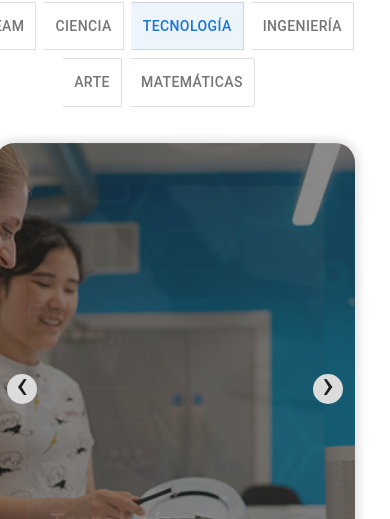
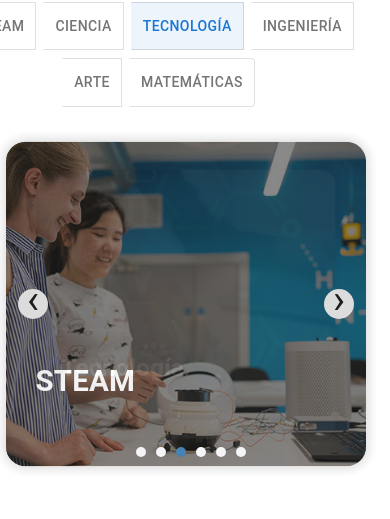
Before and after one commit to AylinAld-G/steam, a React (Vite) app: page / in a window 390 px wide. Shown: the part 797-1316 px from the top of the page. Built offline with nearby package versions, Linux system fonts and the light colour scheme; no server answers.

Commit message:
Responsive details

```diff
--- a/src/steam/components/Carousel.css
+++ b/src/steam/components/Carousel.css
@@ -104,3 +104,56 @@
   .pagination_dot-active {
     background-color: steelblue;
   }
+
+ @media (max-width: 1088px) {
+    .carousel {
+      max-height: 400px;
+      right: 2%;
+      margin-right: 9%;
+    }
+
+  }
+
+  @media (max-width: 650px) {
+    .carousel {
+      max-height: 350px;
+      left:2%;
+      margin-left: 2%;
+      margin-right: 30%;
+    }
+
+  }
+
+  @media (max-width: 409px) {
+    .carousel {
+      max-height: 330px;
+      margin-left:3%;
+      margin-right: 9%;
+    }
+
+  }
+
+  @media (max-width: 305px) {
+    .carousel {
+      max-height: 300px;
+      margin-left:5%;
+      margin-right: 6%;
+    }
+
+  }
+
+  @media (max-width: 274px) {
+    .carousel {
+      margin-left:7%;
+      margin-right: 5%;
+    }
+
+  }
+
+  @media (max-width: 289px) {
+    .carousel {
+      margin-left:6%;
+      margin-right: 5%;
+    }
+
+  }
```
